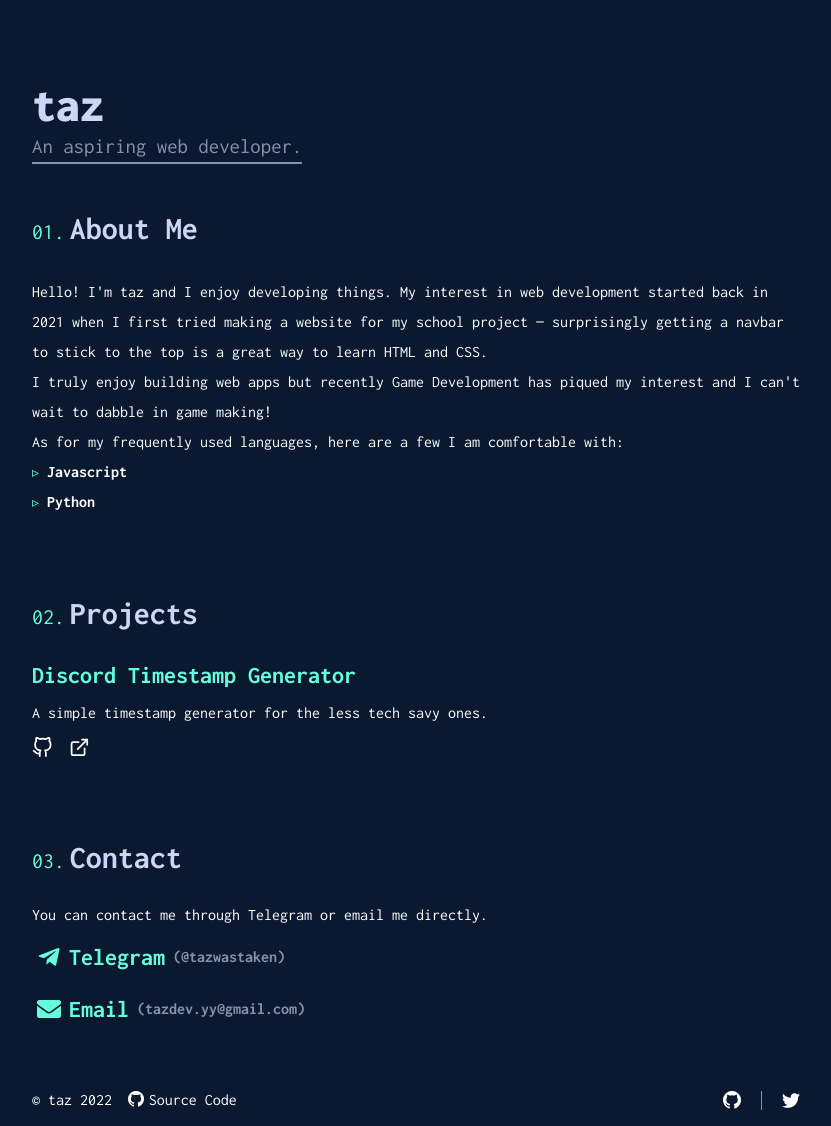
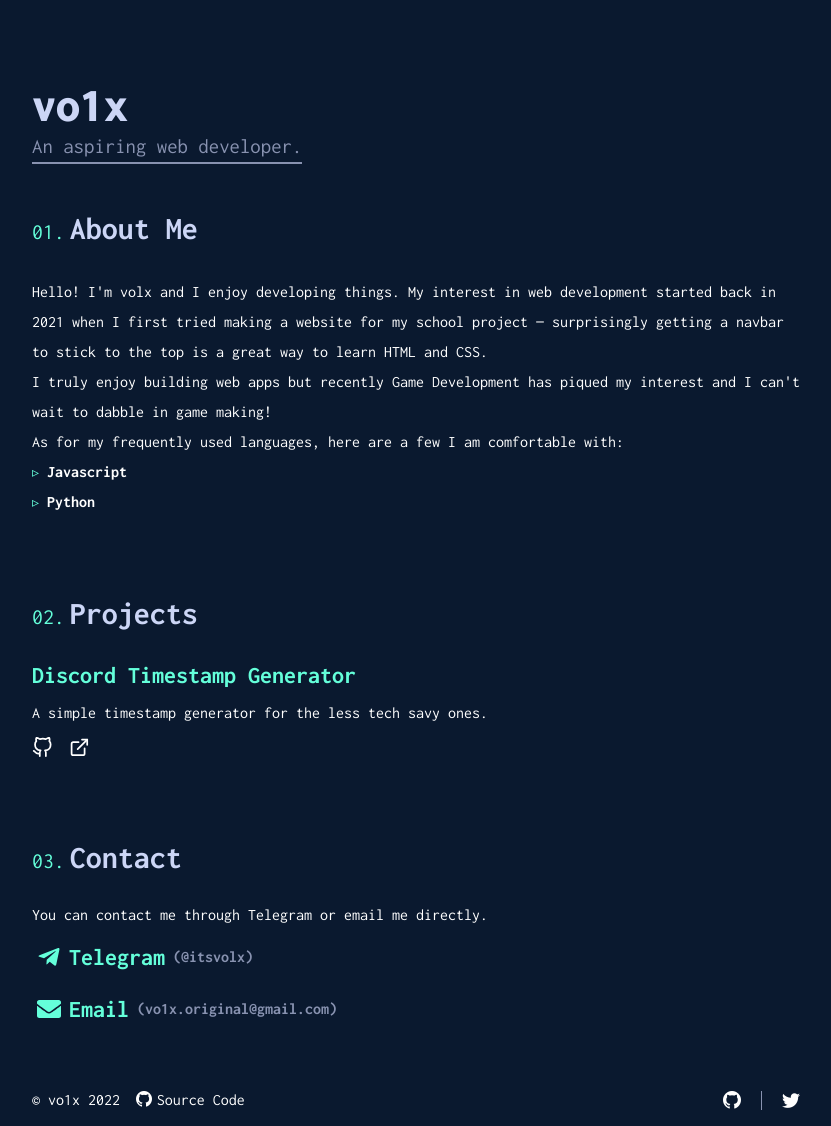
Before and after one commit to vo1x/website, a React (Create React App) app: page / in a window 1280 px wide. Shown: the whole page, without its empty margins (224-1055 px from the left). Built offline with nearby package versions, Linux system fonts and the light colour scheme.

Commit message:
Updated some stuff

```diff
--- a/public/index.html
+++ b/public/index.html
@@ -4,7 +4,7 @@
     <meta charset="UTF-8" />
     <meta http-equiv="X-UA-Compatible" content="IE=edge" />
     <meta name="viewport" content="width=device-width, initial-scale=1.0" />
-    <title>taz</title>
+    <title>vo1x</title>
     <meta property="og:title" content="vo1x: Front-end Developer" />
     <meta property="og:site_name" content="vo1x" />
     <meta property="og:url" content="https://vo1x.xyz/" />
--- a/src/components/footer/Footer.jsx
+++ b/src/components/footer/Footer.jsx
@@ -6,9 +6,9 @@ const Footer = () => {
       {" "}
       <footer className="footer__wrapper ">
         <div className="footer container">
-          <span>© taz 2022</span>
+          <span>© vo1x 2022</span>
           <a
-            href="https://github.com/vo1x/vo1x.xyz"
+            href="https://github.com/vo1x/website"
             target="_blank"
             rel="noopener noreferrer"
           >
--- a/src/components/header/Header.jsx
+++ b/src/components/header/Header.jsx
@@ -10,7 +10,7 @@ const Header = () => {
   return (
     <div className="container header__container">
       <div className="me__text ">
-        <h1 className="user">taz</h1>
+        <h1 className="user">vo1x</h1>
         <h5 className="text-light user__intro">An aspiring web developer.</h5>
       </div>
 
--- a/src/components/home/Home.jsx
+++ b/src/components/home/Home.jsx
@@ -19,7 +19,7 @@ const Home = () => {
             </span>
           </div>
           <p className="about-me__text">
-            Hello! I'm taz and I enjoy developing things. My interest in web
+            Hello! I'm volx and I enjoy developing things. My interest in web
             development started back in 2021 when I first tried making a website
             for my school project — surprisingly getting a navbar to stick to
             the top is a great way to learn HTML and CSS.
@@ -59,11 +59,7 @@ const Home = () => {
                 A simple timestamp generator for the less tech savy ones.
               </span>
               <div className="redirects">
-                <a
-                  href="https://github.com/itstazdev/discord-timestamp-generator"
-                  target="_blank"
-                  rel="noopener noreferrer"
-                >
+                <a href="" target="_blank" rel="noopener noreferrer">
                   <FiGithub className="redirect__icon" />
                 </a>
 
@@ -95,16 +91,16 @@ const Home = () => {
           </div>
           <div className="contacts">
             <p>You can contact me through Telegram or email me directly.</p>
-            <a href="https://t.me/tazwastaken" rel="noreferrer" target="_blank">
+            <a href="https://t.me/itsvolx" rel="noreferrer" target="_blank">
               <div className="contact">
                 <FaTelegramPlane />
-                Telegram <span className="username">(@tazwastaken)</span>
+                Telegram <span className="username">(@itsvolx)</span>
               </div>
             </a>
             <a href="">
               <div className="contact">
                 <FaEnvelope />
-                Email<span className="username">(tazdev.yy@gmail.com)</span>
+                Email<span className="username">(vo1x.original@gmail.com)</span>
               </div>
             </a>
           </div>
```
